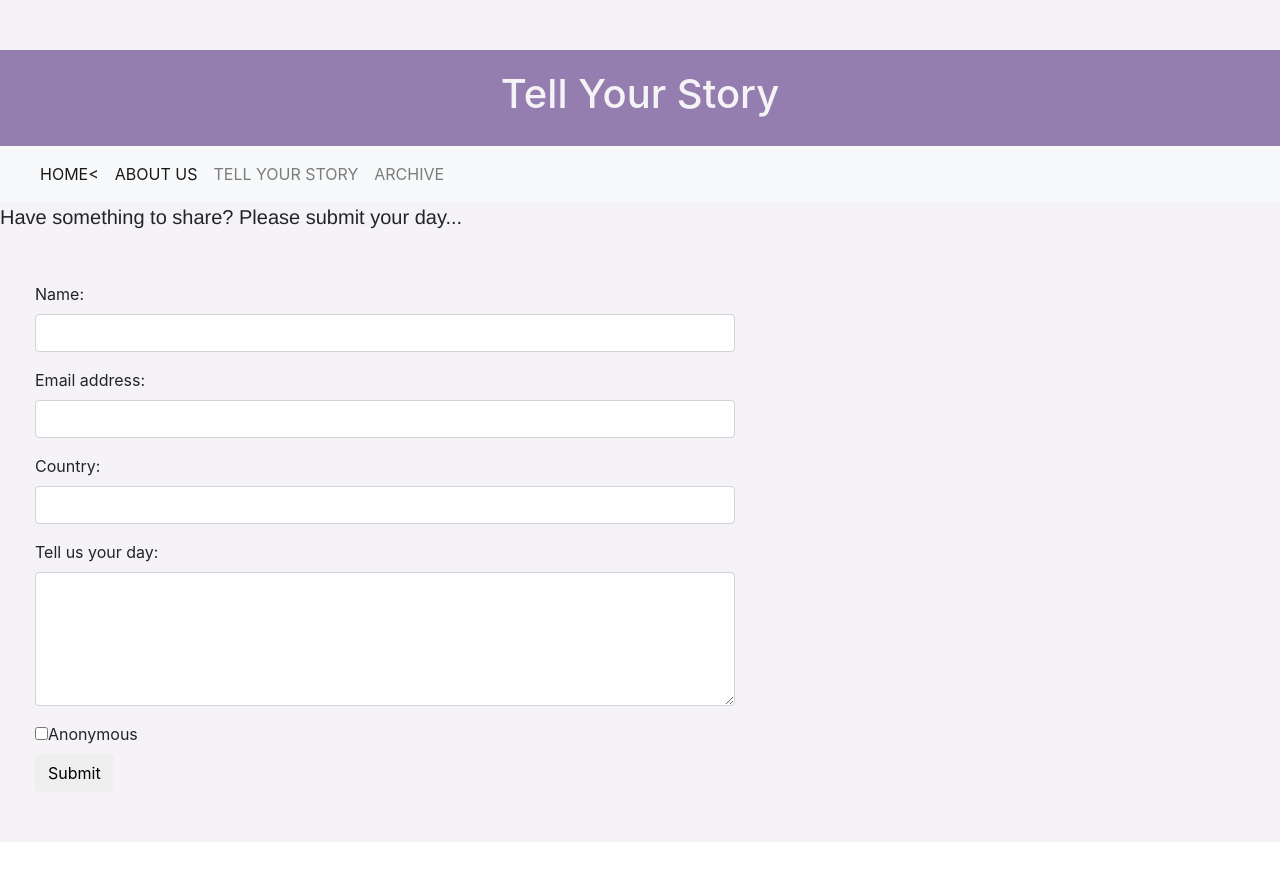
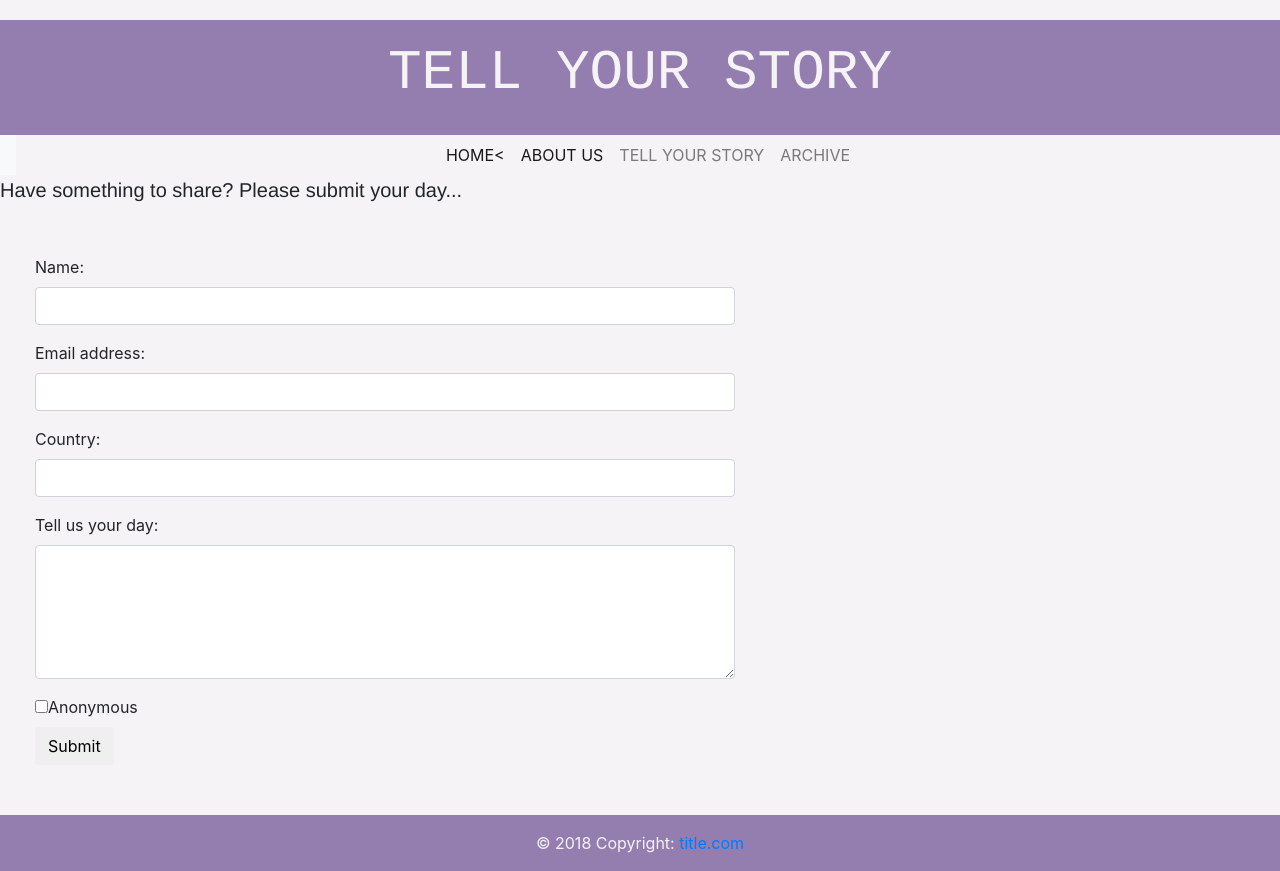
Before and after one commit to shefcodefirstgirls/2018-html-team-h-project, a plain HTML site: page tellus.html in a window 1280 px wide. Before the commit the page ends 842 px from the top, so only its background shows below. Drawn offline with nearby package versions, Linux system fonts and the light colour scheme.

Commit message:
Layout of tell us

```diff
--- a/tellus.css
+++ b/tellus.css
@@ -1,12 +1,40 @@
 .panelHeader {
   background-color: #F5F3F6;
-  padding-top: 50px;
+  padding-top: 20px;
 }
 .panel {
   text-align: center;
   background-color: #947EB0;
   padding: 20px;
   color: #F5F3F6;
+  font-family: Courier;
+}
+h1 {
+  font-size: 56px;
+}
+.navbar-default {
+  border-color: #F3F3F6;
+  border: none !Important;
+}
+.navbar-nav {
+  text-align: center;
+  color: #F5F3F6;
+  background-color: #F5F3F6;
+  margin: auto;
+}
+.navbar-collapse {
+  background-color: #F5F3F6;
+}
+.navbar-expand-lg {
+  background-color: #F5F3F6;
+}
+.navbar-light {
+  background-color: #F5F3F6;
+}
+.navbar {
+  background-color: #F5F3F6;
+  border: 0px;
+  padding: 0px;
 }
 form {
   padding: 50px;
@@ -24,3 +52,8 @@ p1{
   font-size: 20px;
   background-color: ;
 }
+.page-footer {
+  background-color: #947EB0;
+  text-align: center;
+  color: #F5F3F6;
+}
--- a/tellus.html
+++ b/tellus.html
@@ -13,8 +13,9 @@
 
 <body>
     <div class="panelHeader">
-  <div class="panel" class="row-2">
-      <h1>Tell Your Story</h1>
+  <div class="row-md-2"></div>
+  <div class="panel" class="row-md-1">
+      <h1>TELL YOUR STORY</h1>
   </div>
   <div class="Navigation" class="row-1">
     <nav class="navbar navbar-expand-lg navbar-light bg-light">
@@ -69,5 +70,15 @@
      <button type="button" class="btn btn-submit" onclick="alert('Thank you for telling us your day!')">Submit</button>
    </div>
   </form>
+  <footer class="page-footer">
+      <div class="container">
+          <div class="row">
+          </div>
+      </div>
+      <div class="footer-copyright py-3 text-center">
+          © 2018 Copyright:
+          <a href="file:///Users/georgiadennis/Documents/coding/final%20project/index.html"> title.com </a>
+      </div>
+  </footer>
 </body>
 </html>
```
Also changed, not shown: aboutus.html (+1 -0 lines).
